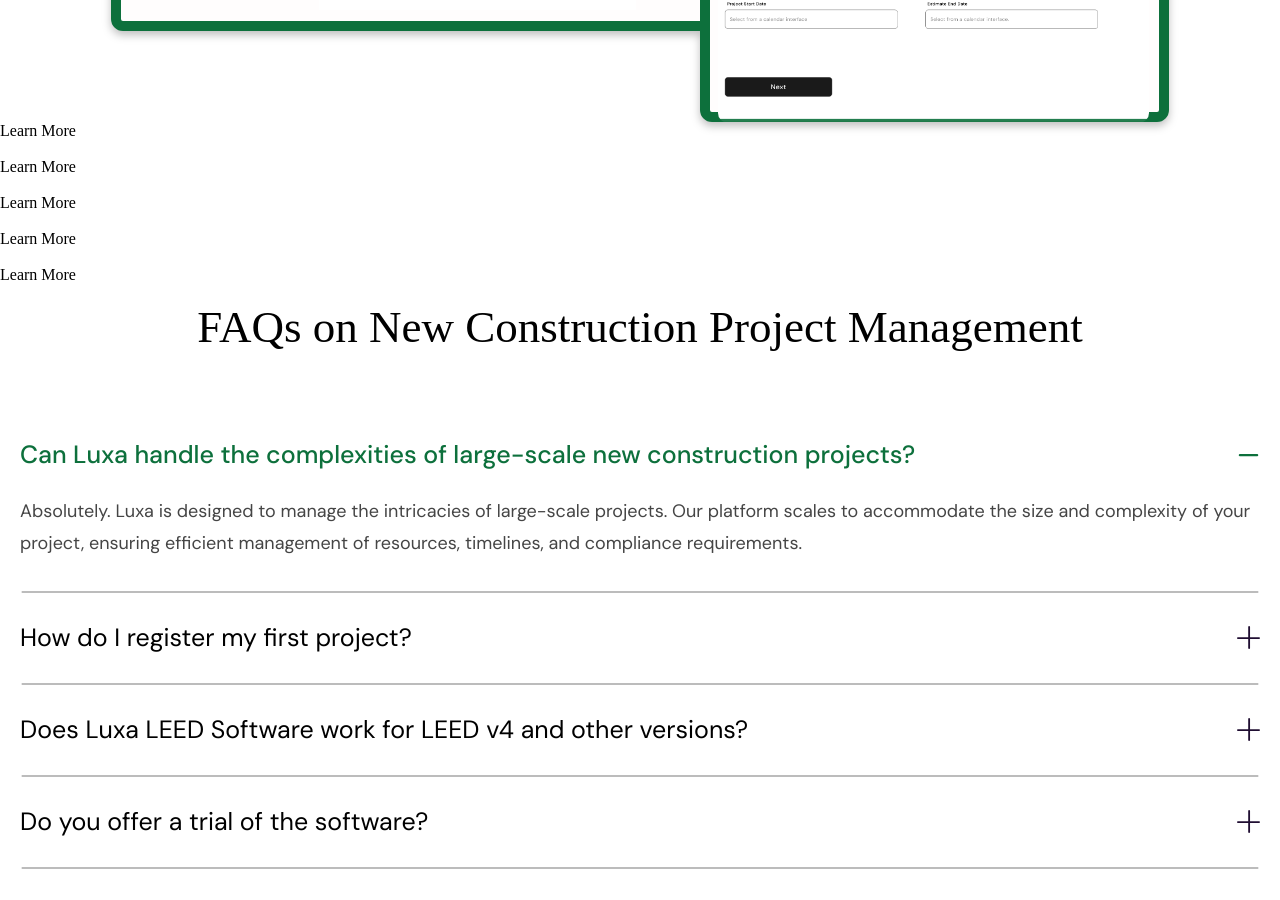
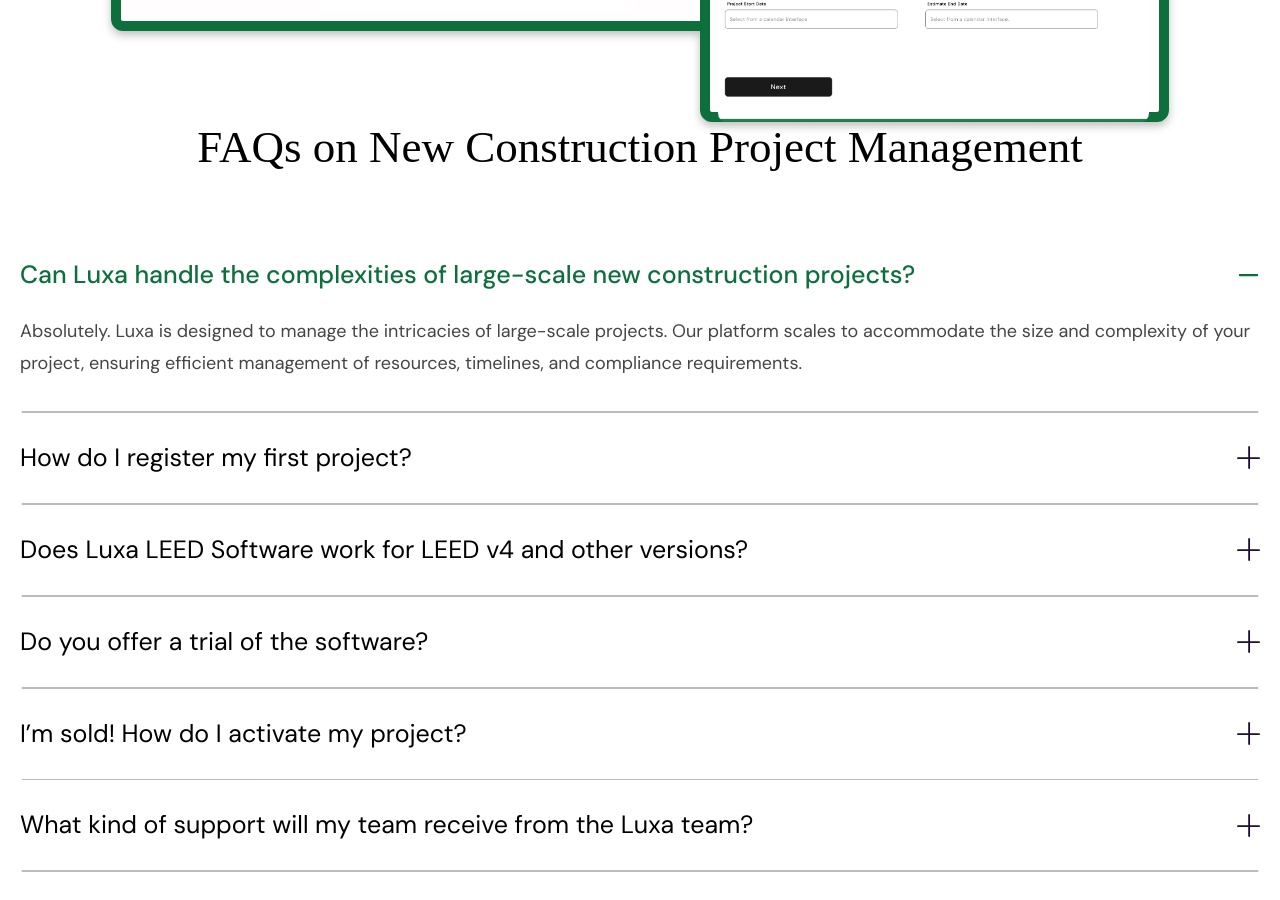
Before and after one commit to noumanas/LuxaWeb, a Next.js app: page /resources in a window 1280 px wide. Shown: the part 3880-4780 px from the top of the page. Built offline with nearby package versions, Linux system fonts and the light colour scheme; a web font is replaced by a local one.

Commit message:
Header from "../../../components/Header";

```diff
--- a/pages/architecture/ResourcesIndustryArchitec.module.css
+++ b/pages/architecture/ResourcesIndustryArchitec.module.css
@@ -173,5 +173,5 @@
     padding-top: var(--padding-27xl);
     padding-bottom: var(--padding-20xl);
     box-sizing: border-box;
-  } */
+  }
 }
--- a/pages/resources/index.tsx
+++ b/pages/resources/index.tsx
@@ -40,26 +40,7 @@
         propWidth4="422px"
         propMarginTop="-228px"
       />
-      <div className={styles.learnMoreParent}>
-        <div className={styles.learnMore}>Learn More</div>
-        <img className={styles.groupChild} alt="" />
-      </div>
-      <div className={styles.learnMoreGroup}>
-        <div className={styles.learnMore1}>Learn More</div>
-        <img className={styles.groupItem} alt="" />
-      </div>
-      <div className={styles.learnMoreContainer}>
-        <div className={styles.learnMore2}>Learn More</div>
-        <img className={styles.groupInner} alt="" />
-      </div>
-      <div className={styles.groupDiv}>
-        <div className={styles.learnMore3}>Learn More</div>
-        <img className={styles.arrowIcon} alt="" />
-      </div>
-      <div className={styles.learnMoreParent1}>
-        <div className={styles.learnMore4}>Learn More</div>
-        <img className={styles.groupChild1} alt="" />
-      </div>
+
       <FAQContainer
         faqTitle="FAQs on New Construction Project Management"
         retrofitQuestion="Can Luxa handle the complexities of large-scale new construction projects?"
```
Also changed, not shown: pages/architecture/index.tsx (+5 -5 lines), pages/construction/index.tsx (+9 -9 lines), pages/data-analytics-insights/index.tsx (+7 -7 lines), pages/emission-management-and-reporting-software/index.tsx (+9 -9 lines), pages/engineering/index.tsx (+6 -6 lines), pages/infrastructure/index.tsx (+5 -5 lines), pages/leef-certification-management-software/index.tsx (+8 -8 lines), pages/retrofit-and-renovation/index.tsx (+6 -6 lines).
